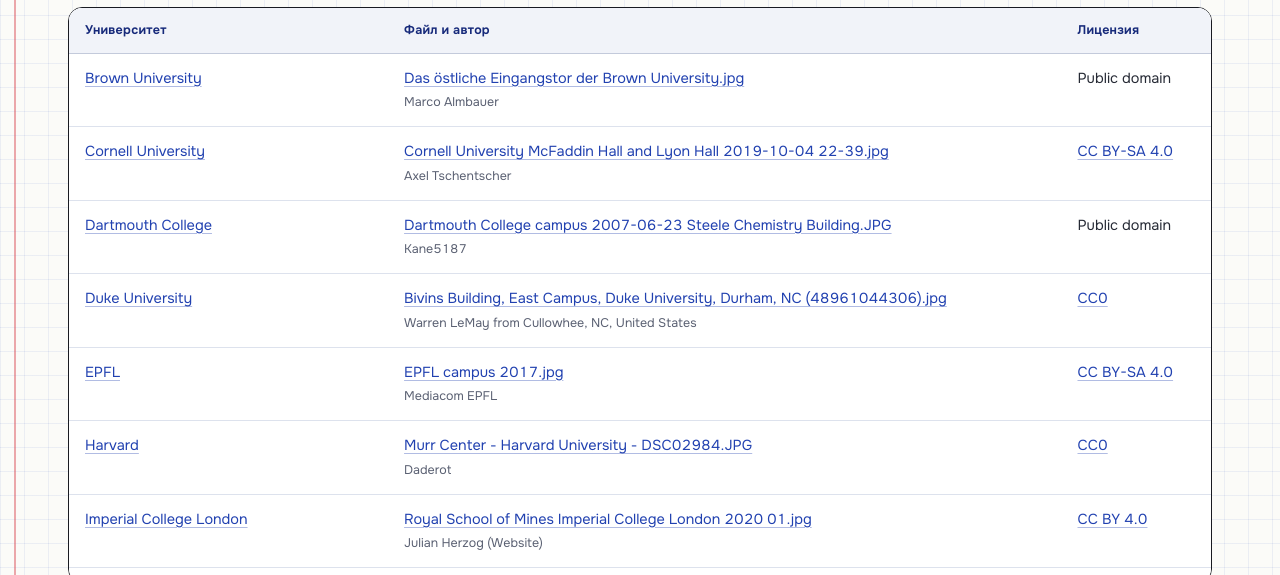
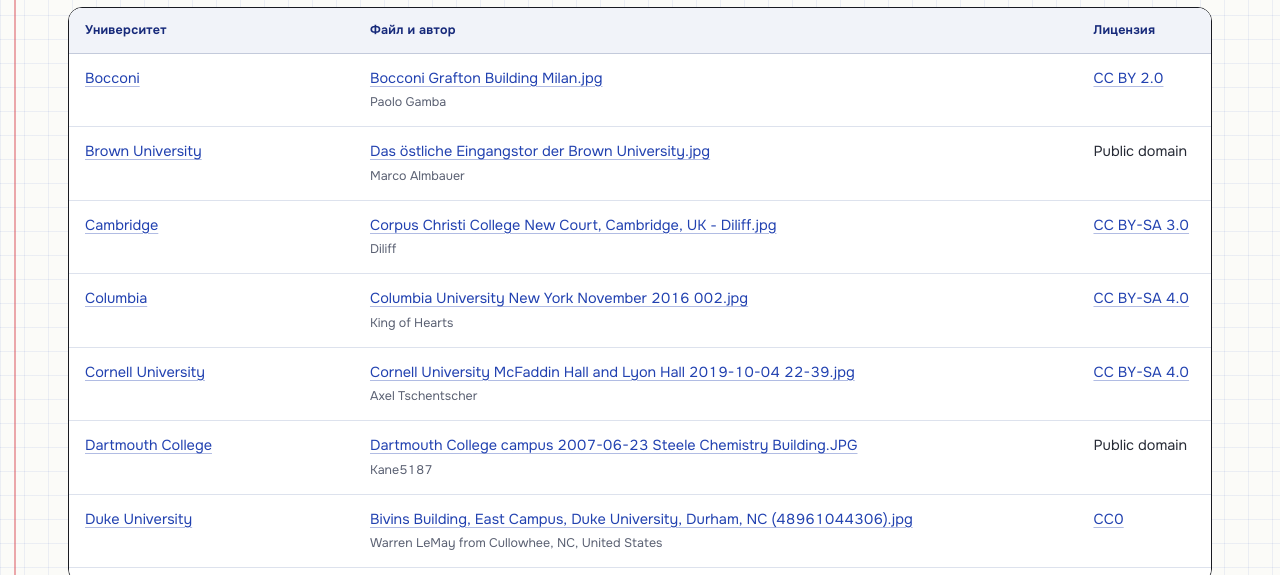
Before and after one commit to micm9495-coder/global-admission, an Astro site: page /photos in a window 1280 px wide. Shown: the part 225-800 px from the top of the page. Built offline with nearby package versions, Linux system fonts and the light colour scheme; Astro itself is replaced by a stand-in of ours.

Commit message:
Заменить старые фото без автора на снимки с Commons (#3)
13 of the 15 photos that came without author or licence now use freely
licensed Wikimedia Commons photos with credits. Princeton and Sciences Po
had no suitable candidate and show the name placeholder instead.
A test now requires a credit for every photo on the site, and the photo
search handles uncredited photos first.


Claude-Session: https://claude.ai/code/session_0147nDAZrB3MWx5SQ1Pp2y4L

Co-authored-by: Claude <noreply@anthropic.com>

```diff
--- a/src/data/photos.json
+++ b/src/data/photos.json
@@ -1,10 +1,31 @@
 {
+ "bocconi": {
+  "file": "Bocconi Grafton Building Milan.jpg",
+  "author": "Paolo Gamba",
+  "license": "CC BY 2.0",
+  "licenseUrl": "https://creativecommons.org/licenses/by/2.0",
+  "source": "https://commons.wikimedia.org/wiki/File:Bocconi_Grafton_Building_Milan.jpg"
+ },
  "brown-university": {
   "file": "Das östliche Eingangstor der Brown University.jpg",
   "author": "Marco Almbauer",
   "license": "Public domain",
   "licenseUrl": null,
   "source": "https://commons.wikimedia.org/wiki/File:Das_%C3%B6stliche_Eingangstor_der_Brown_University.jpg"
+ },
+ "cambridge": {
+  "file": "Corpus Christi College New Court, Cambridge, UK - Diliff.jpg",
+  "author": "Diliff",
+  "license": "CC BY-SA 3.0",
+  "licenseUrl": "https://creativecommons.org/licenses/by-sa/3.0",
+  "source": "https://commons.wikimedia.org/wiki/File:Corpus_Christi_College_New_Court,_Cambridge,_UK_-_Diliff.jpg"
+ },
+ "columbia": {
+  "file": "Columbia University New York November 2016 002.jpg",
+  "author": "King of Hearts",
+  "license": "CC BY-SA 4.0",
+  "licenseUrl": "https://creativecommons.org/licenses/by-sa/4.0",
+  "source": "https://commons.wikimedia.org/wiki/File:Columbia_University_New_York_November_2016_002.jpg"
  },
  "cornell-university": {
   "file": "Cornell University McFaddin Hall and Lyon Hall 2019-10-04 22-39.jpg",
@@ -34,6 +55,13 @@
   "licenseUrl": "https://creativecommons.org/licenses/by-sa/4.0",
   "source": "https://commons.wikimedia.org/wiki/File:EPFL_campus_2017.jpg"
  },
+ "eth-zurich": {
+  "file": "Zürich ETH, Federal Institute of Technology Building (Ank Kumar) 02.jpg",
+  "author": "Ank Kumar",
+  "license": "CC BY-SA 4.0",
+  "licenseUrl": "https://creativecommons.org/licenses/by-sa/4.0",
+  "source": "https://commons.wikimedia.org/wiki/File:Z%C3%BCrich_ETH,_Federal_Institute_of_Technology_Building_(Ank_Kumar)_02.jpg"
+ },
  "harvard": {
   "file": "Murr Center - Harvard University - DSC02984.JPG",
   "author": "Daderot",
@@ -55,6 +83,13 @@
   "licenseUrl": "https://creativecommons.org/licenses/by-sa/3.0",
   "source": "https://commons.wikimedia.org/wiki/File:George-peabody-library.jpg"
  },
+ "lse": {
+  "file": "LSE Old Building Entrance, Houghton Street.jpg",
+  "author": "Shadowssettle",
+  "license": "CC BY-SA 4.0",
+  "licenseUrl": "https://creativecommons.org/licenses/by-sa/4.0",
+  "source": "https://commons.wikimedia.org/wiki/File:LSE_Old_Building_Entrance,_Houghton_Street.jpg"
+ },
  "mit": {
   "file": "Brown Building (MIT) - DSC00258.JPG",
   "author": "Daderot",
@@ -68,6 +103,20 @@
   "license": "CC BY-SA 2.0",
   "licenseUrl": "https://creativecommons.org/licenses/by-sa/2.0",
   "source": "https://commons.wikimedia.org/wiki/File:Northwestern_University_Campus_(14127994771).jpg"
+ },
+ "ntu": {
+  "file": "The hive building at Nanyang Technological University in the afternoon.jpeg",
+  "author": "Lapullin",
+  "license": "CC BY-SA 4.0",
+  "licenseUrl": "https://creativecommons.org/licenses/by-sa/4.0",
+  "source": "https://commons.wikimedia.org/wiki/File:The_hive_building_at_Nanyang_Technological_University_in_the_afternoon.jpeg"
+ },
+ "nus": {
+  "file": "COM 2 Building, NUS School of Computing, National University of Singapore - 20100813.jpg",
+  "author": "Faekildare at en.wikipedia.",
+  "license": "CC BY-SA 3.0",
+  "licenseUrl": "https://creativecommons.org/licenses/by-sa/3.0",
+  "source": "https://commons.wikimedia.org/wiki/File:COM_2_Building,_NUS_School_of_Computing,_National_University_of_Singapore_-_20100813.jpg"
  },
  "oxford": {
   "file": "UK-2014-Oxford-All Souls College 02.jpg",
@@ -83,6 +132,20 @@
   "licenseUrl": "https://creativecommons.org/licenses/by/3.0",
   "source": "https://commons.wikimedia.org/wiki/File:Teaching_Building_of_the_Peking_University_HSBC_Business_School1.jpg"
  },
+ "tsinghua": {
+  "file": "Physics Building of Tsinghua University.jpg",
+  "author": "HoweyYuan",
+  "license": "CC BY-SA 4.0",
+  "licenseUrl": "https://creativecommons.org/licenses/by-sa/4.0",
+  "source": "https://commons.wikimedia.org/wiki/File:Physics_Building_of_Tsinghua_University.jpg"
+ },
+ "ucl": {
+  "file": "Wilkins Building 1, UCL, London - Diliff.jpg",
+  "author": "Diliff",
+  "license": "CC BY-SA 3.0",
+  "licenseUrl": "https://creativecommons.org/licenses/by-sa/3.0",
+  "source": "https://commons.wikimedia.org/wiki/File:Wilkins_Building_1,_UCL,_London_-_Diliff.jpg"
+ },
  "university-of-california-los-angeles": {
   "file": "UCLA Kaufman Hall, Los Angeles, California, US.jpg",
   "author": "Clyde Charles Brown",
@@ -90,11 +153,39 @@
   "licenseUrl": "https://creativecommons.org/licenses/by-sa/4.0",
   "source": "https://commons.wikimedia.org/wiki/File:UCLA_Kaufman_Hall,_Los_Angeles,_California,_US.jpg"
  },
+ "university-of-chicago": {
+  "file": "Zoology Building, University of Chicago, 57th Street, Hyde Park, Chicago, IL (54515844361).jpg",
+  "author": "Warren LeMay from Chicago, IL, United States",
+  "license": "CC BY-SA 2.0",
+  "licenseUrl": "https://creativecommons.org/licenses/by-sa/2.0",
+  "source": "https://commons.wikimedia.org/wiki/File:Zoology_Building,_University_of_Chicago,_57th_Street,_Hyde_Park,_Chicago,_IL_(54515844361).jpg"
+ },
+ "university-of-melbourne": {
+  "file": "Alan Gilbert Building, University of Melbourne.jpg",
+  "author": "Donaldytong",
+  "license": "CC BY-SA 3.0",
+  "licenseUrl": "https://creativecommons.org/licenses/by-sa/3.0",
+  "source": "https://commons.wikimedia.org/wiki/File:Alan_Gilbert_Building,_University_of_Melbourne.jpg"
+ },
  "university-of-michigan": {
   "file": "Martha Cook Building Ann Arbor Michigan.JPG",
   "author": "Dwight Burdette",
   "license": "CC BY 3.0",
   "licenseUrl": "https://creativecommons.org/licenses/by/3.0",
   "source": "https://commons.wikimedia.org/wiki/File:Martha_Cook_Building_Ann_Arbor_Michigan.JPG"
+ },
+ "university-of-tokyo": {
+  "file": "University of Tokyo - Hongo Campus - Facculty of medecine building 2.JPG",
+  "author": "XIIIfromTOKYO",
+  "license": "CC BY-SA 3.0",
+  "licenseUrl": "https://creativecommons.org/licenses/by-sa/3.0",
+  "source": "https://commons.wikimedia.org/wiki/File:University_of_Tokyo_-_Hongo_Campus_-_Facculty_of_medecine_building_2.JPG"
+ },
+ "university-of-toronto": {
+  "file": "Toronto University College 1.jpg",
+  "author": "GoginkLobabi",
+  "license": "CC BY-SA 4.0",
+  "licenseUrl": "https://creativecommons.org/licenses/by-sa/4.0",
+  "source": "https://commons.wikimedia.org/wiki/File:Toronto_University_College_1.jpg"
  }
 }
--- a/src/pages/index.astro
+++ b/src/pages/index.astro
@@ -15,7 +15,7 @@ const [universities, exams, programs] = await Promise.all([
 const countries = new Set(universities.map((u) => u.data.country)).size;
 
 const photos = import.meta.glob<{ default: ImageMetadata }>('/src/assets/campus/*.jpg', { eager: true });
-const pinned = await Promise.all(['cambridge', 'nus', 'princeton'].map((id) => getEntry('universities', id)));
+const pinned = await Promise.all(['cambridge', 'eth-zurich', 'columbia'].map((id) => getEntry('universities', id)));
 const snaps = pinned.flatMap((u) => {
   const img = u && photos[`/src/assets/campus/${u.id}.jpg`]?.default;
   return u && img ? [{ id: u.id, name: u.data.name, qs: u.data.ranks.qs, img }] : [];
```
Also changed, not shown: scripts/find-campus-photos.mjs (+10 -4 lines), tests/lib.test.ts (+5 -0 lines), src/assets/campus/bocconi.jpg, src/assets/campus/cambridge.jpg, src/assets/campus/columbia.jpg, src/assets/campus/eth-zurich.jpg, src/assets/campus/lse.jpg, src/assets/campus/ntu.jpg, src/assets/campus/nus.jpg, src/assets/campus/princeton.jpg (deleted), src/assets/campus/sciences-po.jpg (deleted), src/assets/campus/tsinghua.jpg, src/assets/campus/ucl.jpg, src/assets/campus/university-of-chicago.jpg, 3 more files.
